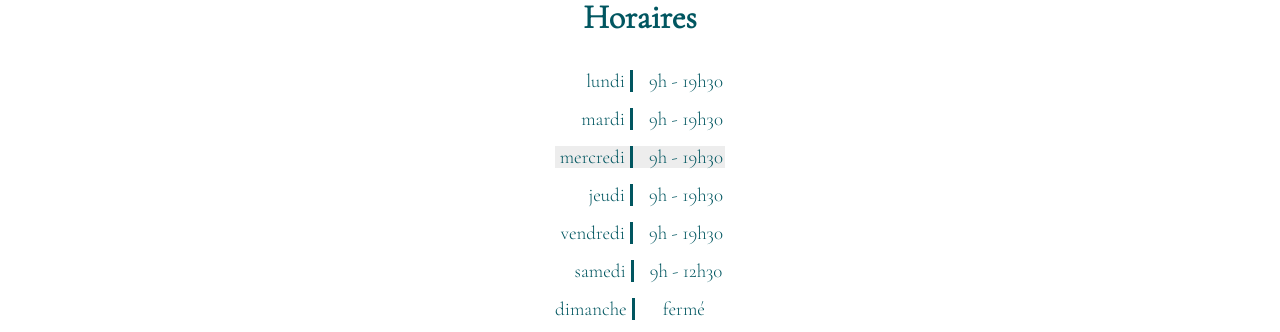
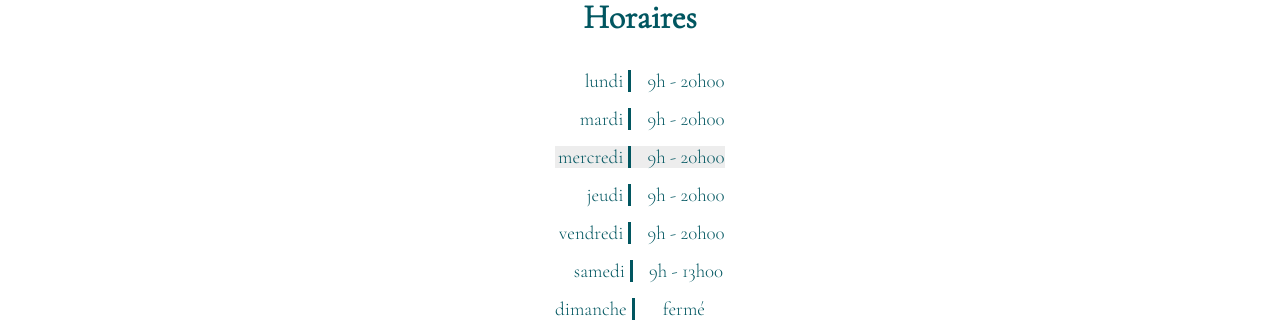
Before and after one commit to kmartin91/annietherapie, a Next.js app: page /informations in a window 1280 px wide. Shown: the part 308-640 px from the top of the page. Built offline with nearby package versions, Linux system fonts and the light colour scheme.

Commit message:
change closing time

```diff
--- a/pages/informations.tsx
+++ b/pages/informations.tsx
@@ -74,7 +74,7 @@ const Tarif: React.FC = (): ReactElement => {
                     return (
                       <div key={day} className={rowClassName}>
                         <div className={styles.label}>{day}</div>
-                        <div className={styles.value}>9h - 19h30</div>
+                        <div className={styles.value}>9h - 20h00</div>
                       </div>
                     );
                   }
@@ -89,7 +89,7 @@ const Tarif: React.FC = (): ReactElement => {
                     .join(" ")}
                 >
                   <div className={styles.label}>samedi</div>
-                  <div className={styles.value}>9h - 12h30</div>
+                  <div className={styles.value}>9h - 13h00</div>
                 </div>
                 <div
                   className={[
```
